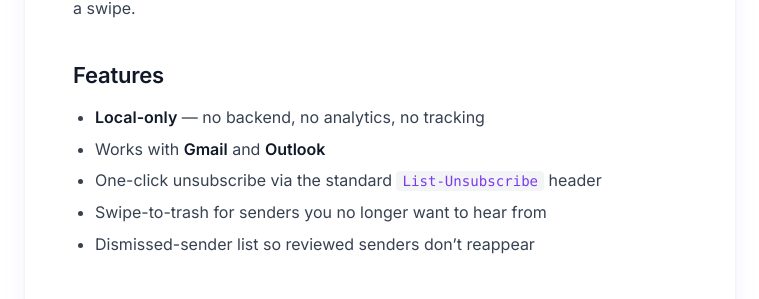
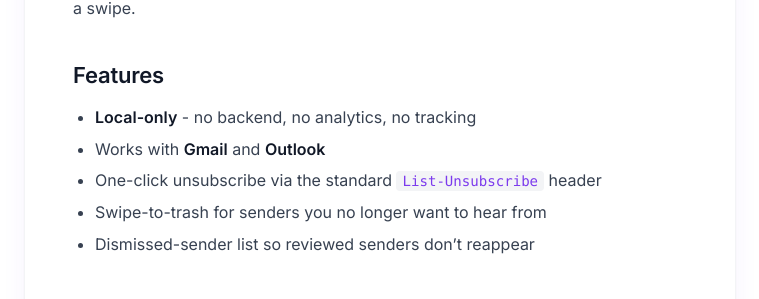
Before and after one commit to NinyaDev/SortItOut-Extension, a Jekyll site: the page built from index.md, in a window 1280 px wide. Shown: the part 307-606 px from the top of the page, without its empty margins (260-1019 px from the left). Built offline with Jekyll 4.4.1, drawn with Linux system fonts in a browser that asks for light colours.

```diff
--- a/index.md
+++ b/index.md
@@ -9,7 +9,7 @@ A Chrome extension that helps you clean up your inbox by surfacing newsletter an
 
 ## Features
 
-- **Local-only** — no backend, no analytics, no tracking
+- **Local-only** - no backend, no analytics, no tracking
 - Works with **Gmail** and **Outlook**
 - One-click unsubscribe via the standard `List-Unsubscribe` header
 - Swipe-to-trash for senders you no longer want to hear from
```
